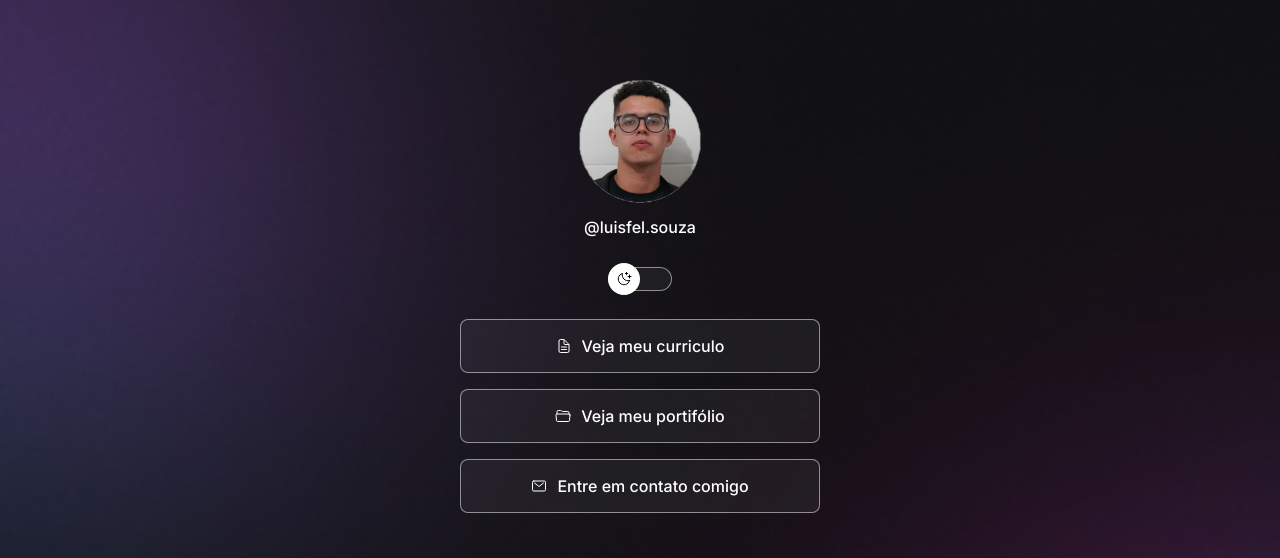
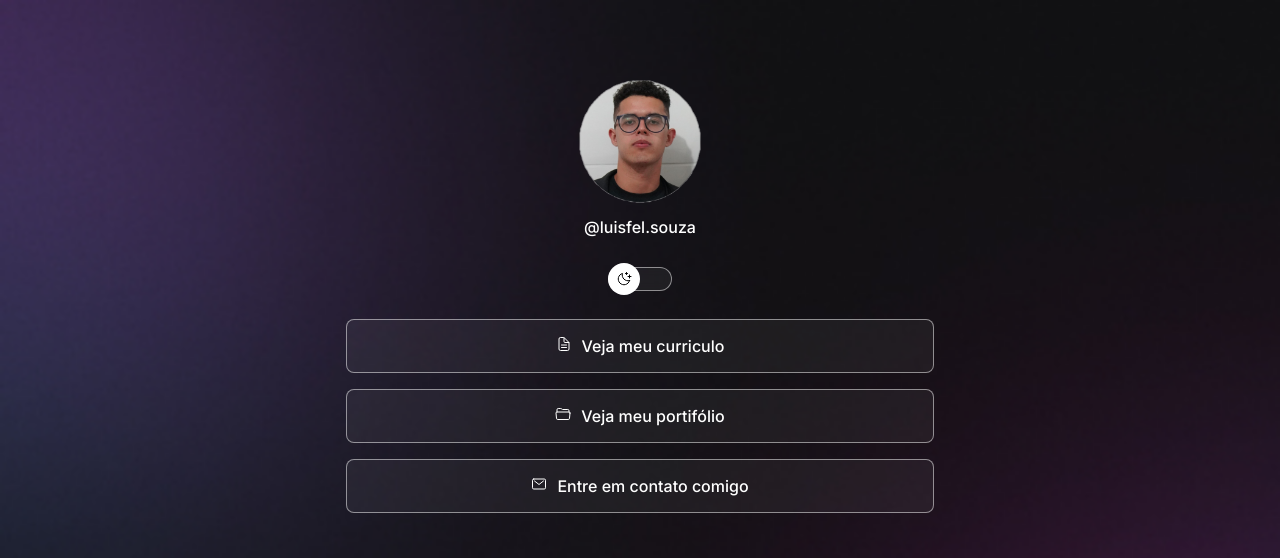
Before and after one commit to LuisFSouza/devlinks, a plain HTML site: page index.html in a window 1280 px wide. Shown: the top 558 px of the page. Drawn offline with nearby package versions, Linux system fonts and the light colour scheme.

Commit message:
Adjust container width

```diff
--- a/style.css
+++ b/style.css
@@ -45,7 +45,8 @@ body *{
     margin-right: auto;
     margin-left:auto;
     */
-    width:360px;
+    width:100%;
+    max-width: 588px;
     margin: 56px auto 0px;
 
 }
@@ -91,7 +92,6 @@ ul li a{
     font-weight: 500;
     transition: background 0.2s;
     gap: 10px;
-    align-items: center;
 }
 
 ul li a:hover{
```
